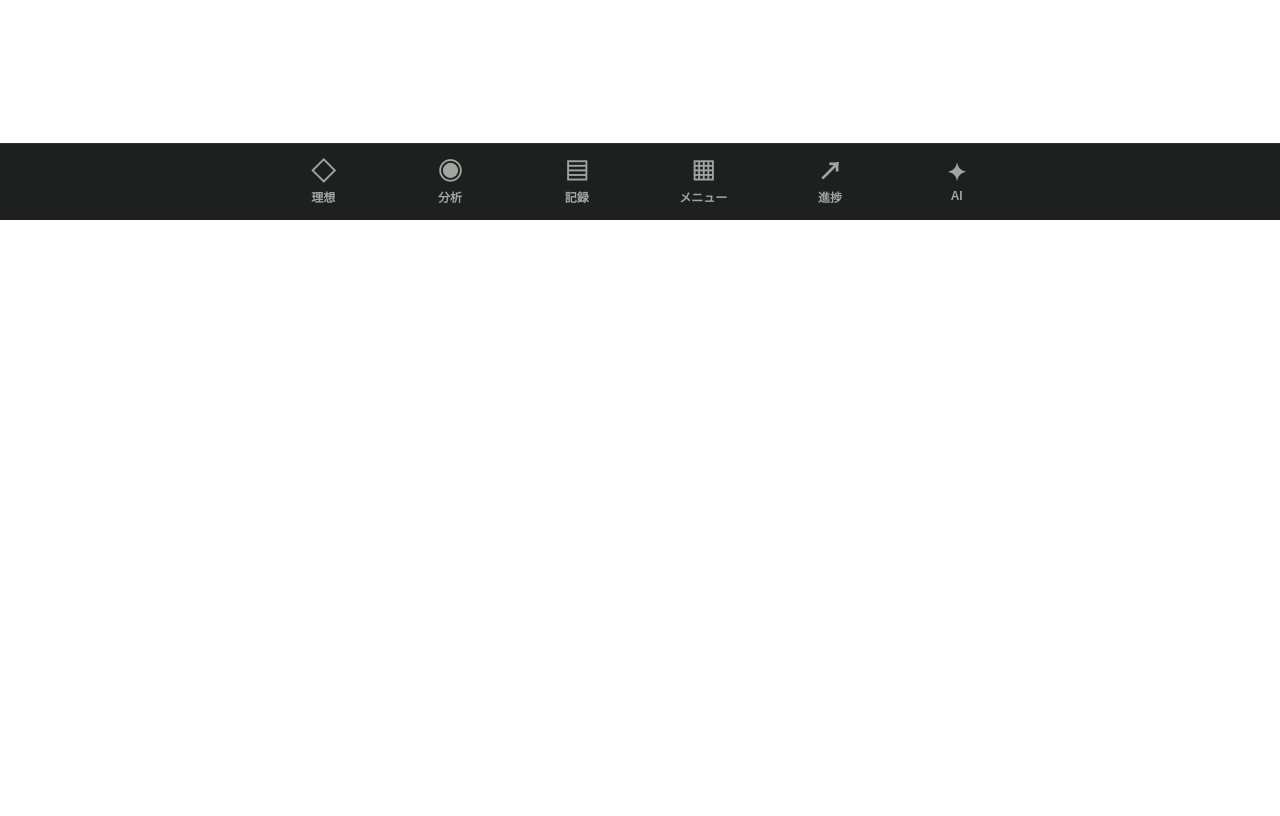
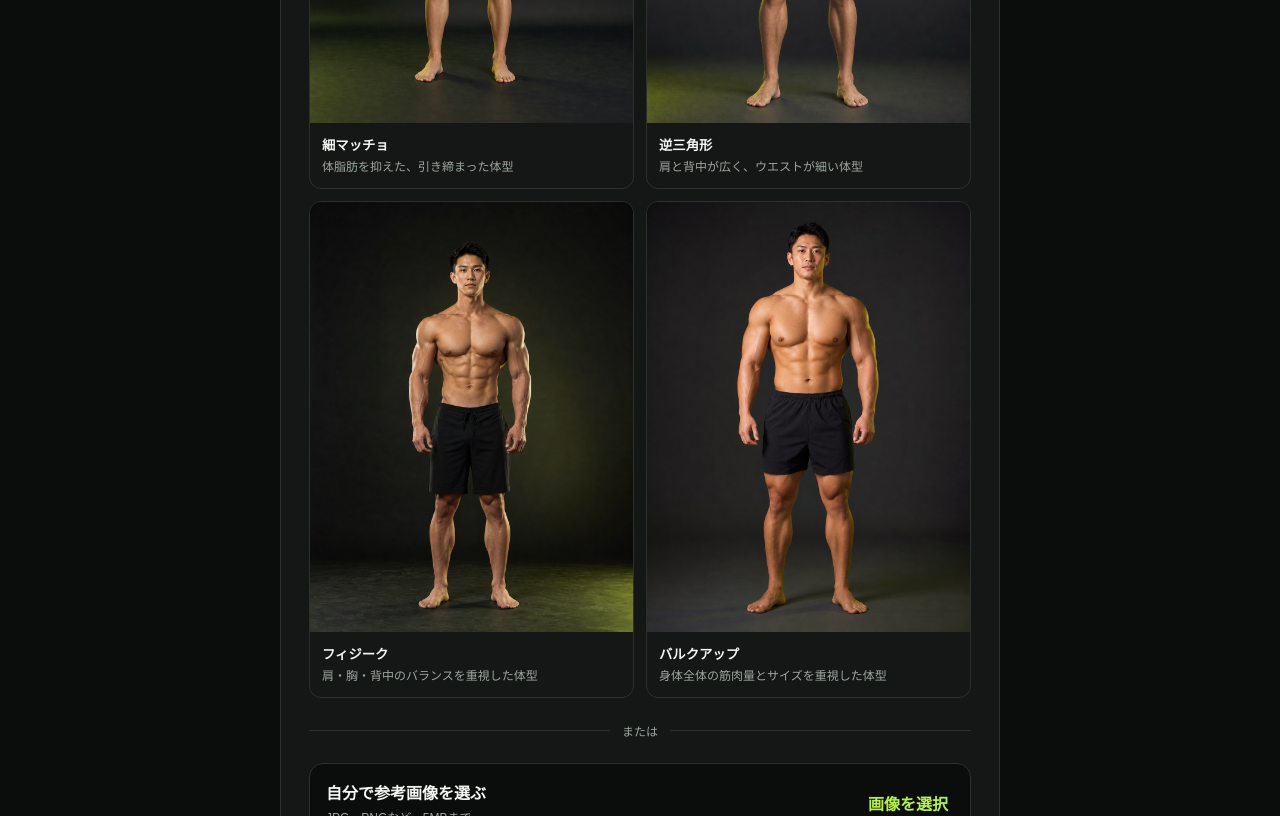
Before and after one commit to kokura-yuta/kintore-pass, a Next.js app: page /ideal-body in a window 1280 px wide. Before the commit this address had no page. Shown: the part 580-1396 px from the top of the page. Before the commit the page ends 896 px from the top, so only its background shows below. Built offline with nearby package versions, Linux system fonts and the light colour scheme.

Commit message:
タイトル画面時間延長と理想体型選択と

```diff
--- a/app/components/BottomNavigation.jsx
+++ b/app/components/BottomNavigation.jsx
@@ -17,7 +17,13 @@ export default function BottomNavigation() {
   const pathname = usePathname();
 
   // 起動画面では、アプリ本体のナビゲーションを表示しない。
-  if (pathname === "/") {
+  const isOnboardingRoute =
+    pathname === "/" ||
+    pathname === "/setup" ||
+    pathname === "/ideal-body" ||
+    pathname === "/profile-setup";
+
+  if (isOnboardingRoute) {
     return null;
   }
 
--- a/app/components/IdealBodySection.jsx
+++ b/app/components/IdealBodySection.jsx
@@ -1,9 +1,12 @@
 "use client";
 
-import { useState } from "react";
+import { useEffect, useRef, useState } from "react";
+import { useRouter } from "next/navigation";
 import FeatureCard from "./FeatureCard";
 
-// 画面に表示する4種類の体型情報をまとめた固定データ
+const GOAL_BODY_TYPE_KEY = "kintore-pas:goal-body-type";
+const GOAL_IMAGE_NAME_KEY = "kintore-pas:goal-image-name";
+
 const bodyTypes = [
   {
     name: "細マッチョ",
@@ -28,91 +31,161 @@ const bodyTypes = [
 ];
 
 export default function IdealBodySection() {
-  // 選択中の体型と、利用者が選んだ参考画像を管理する場所
+  const router = useRouter();
+  const fileInputRef = useRef(null);
   const [selectedBodyType, setSelectedBodyType] = useState("");
   const [referenceImage, setReferenceImage] = useState(null);
   const [referenceImagePreview, setReferenceImagePreview] = useState("");
+  const [errorMessage, setErrorMessage] = useState("");
 
-  // 選択した体型を画面の状態とブラウザ内の共通データへ保存する場所
+  useEffect(() => {
+    const savedBodyType = window.localStorage.getItem(GOAL_BODY_TYPE_KEY);
+    if (savedBodyType) {
+      setSelectedBodyType(savedBodyType);
+    }
+  }, []);
+
   function handleBodyTypeSelect(bodyTypeName) {
     setSelectedBodyType(bodyTypeName);
-  localStorage.setItem("goalBodyType", bodyTypeName);
+    setReferenceImage(null);
+    setReferenceImagePreview("");
+    setErrorMessage("");
   }
 
-  // 選択された画像を保存し、ブラウザ表示用のデータへ変換する処理
   function handleReferenceImageChange(event) {
     const selectedFile = event.target.files?.[0] ?? null;
-    setReferenceImage(selectedFile);
 
-    if (!selectedFile) {
-      setReferenceImagePreview("");
+    if (!selectedFile) return;
+
+    if (!selectedFile.type.startsWith("image/")) {
+      setErrorMessage("画像ファイルを選択してください。");
       return;
     }
 
+    if (selectedFile.size > 5 * 1024 * 1024) {
+      setErrorMessage("画像は5MB以下のものを選択してください。");
+      return;
+    }
+
+    setSelectedBodyType("");
+    setReferenceImage(selectedFile);
+    setErrorMessage("");
+
     const reader = new FileReader();
-
-    reader.onload = () => {
-      setReferenceImagePreview(reader.result);
-    };
+    reader.onload = () => setReferenceImagePreview(String(reader.result ?? ""));
     reader.readAsDataURL(selectedFile);
   }
+
+  function handleContinue() {
+    if (!selectedBodyType && !referenceImage) {
+      setErrorMessage("目標にする体型または参考画像を選んでください。");
+      return;
+    }
+
+    if (selectedBodyType) {
+      window.localStorage.setItem(GOAL_BODY_TYPE_KEY, selectedBodyType);
+      window.localStorage.removeItem(GOAL_IMAGE_NAME_KEY);
+    } else if (referenceImage) {
+      window.localStorage.setItem(GOAL_BODY_TYPE_KEY, "アップロード画像");
+      window.localStorage.setItem(GOAL_IMAGE_NAME_KEY, referenceImage.name);
+    }
+
+    router.push("/profile-setup");
+  }
+
+  const currentChoice = selectedBodyType || referenceImage?.name || "未選択";
+
   return (
-    <FeatureCard number="01" title="理想の体" description="目標にする体型を決める場所です。">
-      {/* 体型データを画像付きの選択カードとして表示する場所 */}
+    <FeatureCard
+      number="01"
+      title="理想の体を選ぶ"
+      description="なりたい体に一番近いものを1つ選んでください。"
+    >
       <div className="bodyTypeButtons">
-        {bodyTypes.map((bodyType) => (
+        {bodyTypes.map((bodyType) => {
+          const isSelected = selectedBodyType === bodyType.name;
+
+          return (
             <button
               key={bodyType.name}
               type="button"
-          className={
-            selectedBodyType === bodyType.name
-              ? "bodyTypeButton selected"
-              : "bodyTypeButton"
-          }
+              className={`bodyTypeButton${isSelected ? " selected" : ""}`}
               onClick={() => handleBodyTypeSelect(bodyType.name)}
+              aria-pressed={isSelected}
             >
               <img
                 src={bodyType.image}
                 alt={`${bodyType.name}の見本`}
                 className="bodyTypeImage"
               />
+              <span className="bodyTypeName">{bodyType.name}</span>
+              <span className="bodyTypeDescription">{bodyType.description}</span>
+              <span className="bodyTypeCheck" aria-hidden="true">✓</span>
+            </button>
+          );
+        })}
+      </div>
 
-        <span className="bodyTypeName">
-          {bodyType.name}
-        </span>
+      <div className="goalDivider"><span>または</span></div>
 
-        <span className="bodyTypeDescription">
-          {bodyType.description}
-        </span>
+      <div className="goalUploadPanel">
+        <div>
+          <p className="goalUploadTitle">自分で参考画像を選ぶ</p>
+          <p className="goalUploadHint">JPG・PNGなど、5MBまで</p>
+        </div>
+        <button
+          type="button"
+          className="goalUploadButton"
+          onClick={() => fileInputRef.current?.click()}
+        >
+          画像を選択
         </button>
-        ))}
-      </div>
-      <p>選択中：{selectedBodyType}</p>
-
-      {/* 利用者自身の参考画像を選択・プレビューする場所 */}
-      <div>
-        <label htmlFor="referenceImage">
-          参考画像を選ぶ
-        </label>
-
         <input
-          id="referenceImage"
+          ref={fileInputRef}
+          className="visuallyHidden"
           type="file"
           accept="image/*"
           onChange={handleReferenceImageChange}
         />
+      </div>
 
-        {referenceImage && (
-          <p>選択した画像:{referenceImage.name}</p>
-        )}
       {referenceImagePreview && (
+        <div className="goalImagePreviewWrap">
           <img
             src={referenceImagePreview}
             alt="選択した参考画像のプレビュー"
             className="referenceImagePreview"
           />
+          <button
+            type="button"
+            className="goalImageRemoveButton"
+            onClick={() => {
+              setReferenceImage(null);
+              setReferenceImagePreview("");
+              if (fileInputRef.current) fileInputRef.current.value = "";
+            }}
+          >
+            画像を削除
+          </button>
+        </div>
       )}
+
+      <div className="goalSelectionSummary">
+        <span>現在の選択</span>
+        <strong>{currentChoice}</strong>
       </div>
+
+      {errorMessage && <p className="goalError" role="alert">{errorMessage}</p>}
+
+      <button
+        type="button"
+        className="goalContinueButton"
+        onClick={handleContinue}
+      >
+        この目標で次へ
+        <span aria-hidden="true">→</span>
+      </button>
+      <p className="goalPrivacyNote">目標体型はあとからマイページで変更できます。</p>
     </FeatureCard>
   );
 }
--- a/app/components/SplashScreen.jsx
+++ b/app/components/SplashScreen.jsx
@@ -3,15 +3,15 @@
 import { useEffect } from "react";
 import { useRouter } from "next/navigation";
 
-const DISPLAY_TIME_MS = 1800;
+const DISPLAY_TIME_MS = 2500;
 
 export default function SplashScreen() {
   const router = useRouter();
 
   useEffect(() => {
     const timerId = window.setTimeout(() => {
-      // 次に実装する初回判定画面へ、ここから進む。
-      router.replace("/dashboard");
+      // タイトル表示後、初回利用かどうかを確認する画面へ進む。
+      router.replace("/setup");
     }, DISPLAY_TIME_MS);
 
     return () => window.clearTimeout(timerId);
--- a/app/globals.css
+++ b/app/globals.css
@@ -122,6 +122,67 @@ body {
   }
 }
 
+/* タイトル画面の直後に初回利用かを確認する画面 */
+.routeCheckScreen {
+  display: flex;
+  width: 100%;
+  min-height: 100svh;
+  align-items: center;
+  justify-content: center;
+  flex-direction: column;
+  gap: 18px;
+  padding: 24px;
+  color: var(--muted);
+  text-align: center;
+}
+
+.routeCheckScreen p {
+  margin: 0;
+  font-size: 13px;
+  letter-spacing: 0.05em;
+}
+
+.routeCheckSpinner {
+  width: 34px;
+  height: 34px;
+  border: 3px solid var(--border);
+  border-top-color: var(--accent);
+  border-radius: 50%;
+  animation: routeCheckSpin 700ms linear infinite;
+}
+
+.onboardingPage {
+  padding-top: 32px;
+}
+
+.onboardingHeader {
+  display: flex;
+  align-items: center;
+  justify-content: space-between;
+  margin-bottom: 20px;
+}
+
+.onboardingHeader p {
+  margin: 0;
+}
+
+.onboardingStep {
+  color: var(--muted);
+  font-size: 12px;
+  font-weight: 700;
+  letter-spacing: 0.12em;
+}
+
+@keyframes routeCheckSpin {
+  to { transform: rotate(360deg); }
+}
+
+@media (prefers-reduced-motion: reduce) {
+  .routeCheckSpinner {
+    animation: none;
+  }
+}
+
 /* トップ画面と機能カード全体の配置 */
 main { width: min(1120px, calc(100% - 32px)); margin: 0 auto; padding: 72px 0; }
 .hero { margin-bottom: 48px; }
@@ -146,6 +207,7 @@ h1 { margin: 8px 0; font-size: clamp(42px, 8vw, 88px); line-height: .95; }
 }
 
 .bodyTypeButton {
+  position: relative;
   padding: 0;
   overflow: hidden;
   border: 1px solid var(--border);
@@ -154,6 +216,14 @@ h1 { margin: 8px 0; font-size: clamp(42px, 8vw, 88px); line-height: .95; }
   color: var(--text);
   text-align: left;
   cursor: pointer;
+}
+
+.bodyTypeButton:focus-visible,
+.goalUploadButton:focus-visible,
+.goalContinueButton:focus-visible,
+.goalImageRemoveButton:focus-visible {
+  outline: 3px solid rgba(182, 242, 75, 0.35);
+  outline-offset: 3px;
 }
 .bodyTypeImage {
   display: block;
@@ -185,6 +255,25 @@ h1 { margin: 8px 0; font-size: clamp(42px, 8vw, 88px); line-height: .95; }
   background: var(--accent);
   color: var(--background);
 }
+
+.bodyTypeCheck {
+  position: absolute;
+  top: 10px;
+  right: 10px;
+  display: none;
+  width: 28px;
+  height: 28px;
+  align-items: center;
+  justify-content: center;
+  border-radius: 50%;
+  background: var(--background);
+  color: var(--accent);
+  font-weight: 900;
+}
+
+.bodyTypeButton.selected .bodyTypeCheck {
+  display: flex;
+}
 /* 利用者が選んだ参考画像のプレビュー */
 .referenceImagePreview {
   display: block;
@@ -196,6 +285,138 @@ h1 { margin: 8px 0; font-size: clamp(42px, 8vw, 88px); line-height: .95; }
   border-radius: 12px;
   background: var(--background);
   object-fit: contain;
+}
+
+.goalDivider {
+  display: flex;
+  align-items: center;
+  gap: 12px;
+  margin: 24px 0;
+  color: var(--muted);
+  font-size: 12px;
+}
+
+.goalDivider::before,
+.goalDivider::after {
+  height: 1px;
+  flex: 1;
+  background: var(--border);
+  content: "";
+}
+
+.goalUploadPanel,
+.goalSelectionSummary {
+  display: flex;
+  align-items: center;
+  justify-content: space-between;
+  gap: 16px;
+  padding: 16px;
+  border: 1px solid var(--border);
+  border-radius: 14px;
+  background: var(--background);
+}
+
+.goalUploadTitle,
+.goalUploadHint {
+  margin: 0;
+}
+
+.goalUploadTitle {
+  color: var(--text);
+  font-weight: 700;
+}
+
+.goalUploadHint {
+  margin-top: 4px;
+  color: var(--muted);
+  font-size: 12px;
+}
+
+.goalUploadButton,
+.goalImageRemoveButton {
+  flex: 0 0 auto;
+  border: 0;
+  background: transparent;
+  color: var(--accent);
+  font: inherit;
+  font-weight: 700;
+  cursor: pointer;
+}
+
+.visuallyHidden {
+  position: absolute;
+  width: 1px;
+  height: 1px;
+  overflow: hidden;
+  clip: rect(0 0 0 0);
+  white-space: nowrap;
+  clip-path: inset(50%);
+}
+
+.goalImagePreviewWrap {
+  margin-top: 14px;
+}
+
+.goalImageRemoveButton {
+  margin-top: 10px;
+  color: #ff8d98;
+}
+
+.goalSelectionSummary {
+  margin-top: 24px;
+  color: var(--muted);
+  font-size: 13px;
+}
+
+.goalSelectionSummary strong {
+  color: var(--text);
+  text-align: right;
+}
+
+.goalError {
+  margin: 12px 0 0;
+  color: #ff8d98;
+  font-size: 13px;
+}
+
+.goalContinueButton {
+  display: flex;
+  width: 100%;
+  min-height: 54px;
+  align-items: center;
+  justify-content: space-between;
+  margin-top: 16px;
+  padding: 0 20px;
+  border: 0;
+  border-radius: 14px;
+  background: var(--accent);
+  color: var(--background);
+  font: inherit;
+  font-weight: 900;
+  cursor: pointer;
+}
+
+.goalContinueButton span {
+  font-size: 22px;
+}
+
+.goalPrivacyNote {
+  margin: 12px 0 0;
+  color: var(--muted);
+  font-size: 11px;
+  text-align: center;
+}
+
+.nextStepTitle {
+  margin: 0;
+  font-size: clamp(32px, 9vw, 54px);
+}
+
+@media (max-width: 480px) {
+  .goalUploadPanel {
+    align-items: flex-start;
+    flex-direction: column;
+  }
 }
 /* チャットの会話履歴を縦方向に並べる */
 .chatMessages {
--- /dev/null
+++ b/app/ideal-body/page.jsx
@@ -0,0 +1,13 @@
+import IdealBodySection from "../components/IdealBodySection";
+
+export default function IdealBodySetupPage() {
+  return (
+    <main className="appFeaturePage onboardingPage">
+      <header className="onboardingHeader">
+        <p className="eyebrow">FIRST SETUP</p>
+        <p className="onboardingStep">STEP 1</p>
+      </header>
+      <IdealBodySection />
+    </main>
+  );
+}
--- /dev/null
+++ b/app/setup/page.jsx
@@ -0,0 +1,5 @@
+import InitialRouteGuard from "../components/InitialRouteGuard";
+
+export default function SetupPage() {
+  return <InitialRouteGuard />;
+}
```
Also changed, not shown: app/components/InitialRouteGuard.jsx (added, +35 -0 lines), app/profile-setup/page.jsx (added, +9 -0 lines). Lines whose indentation alone changed are shown as unchanged.
